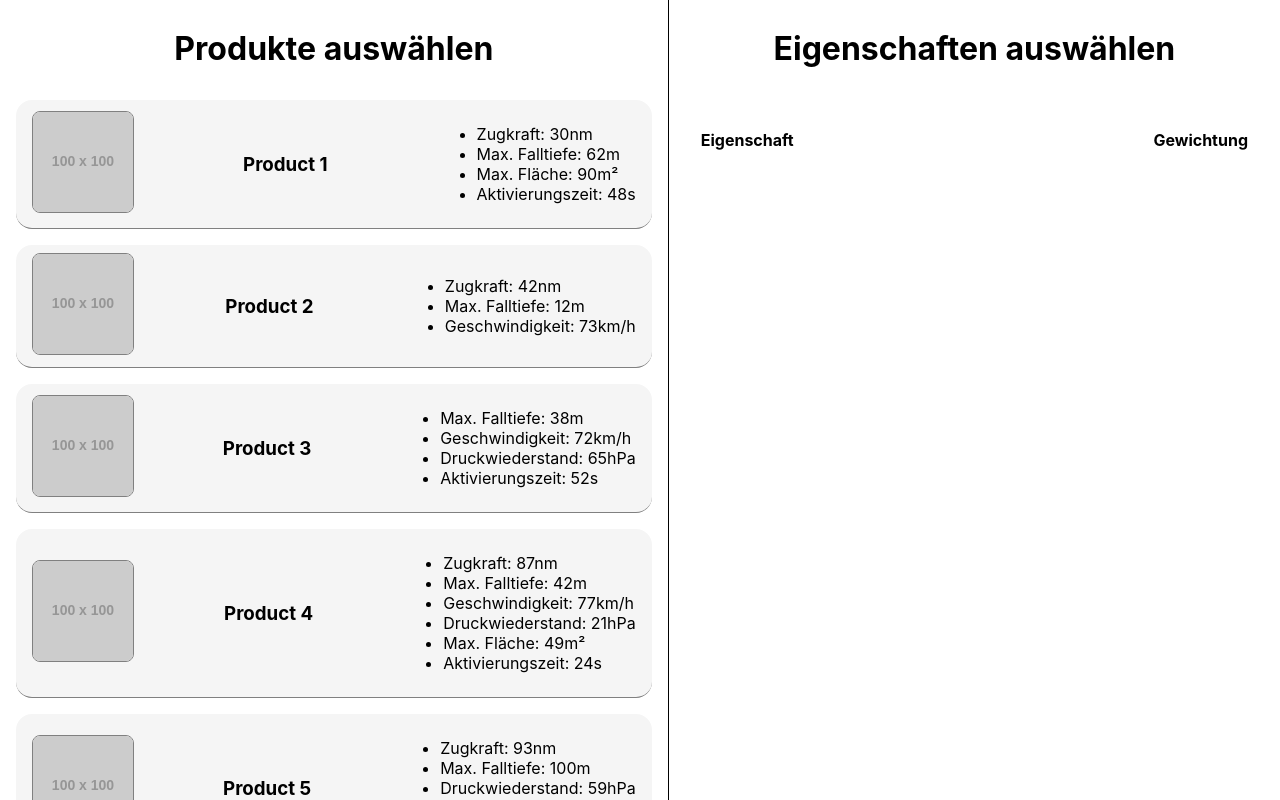
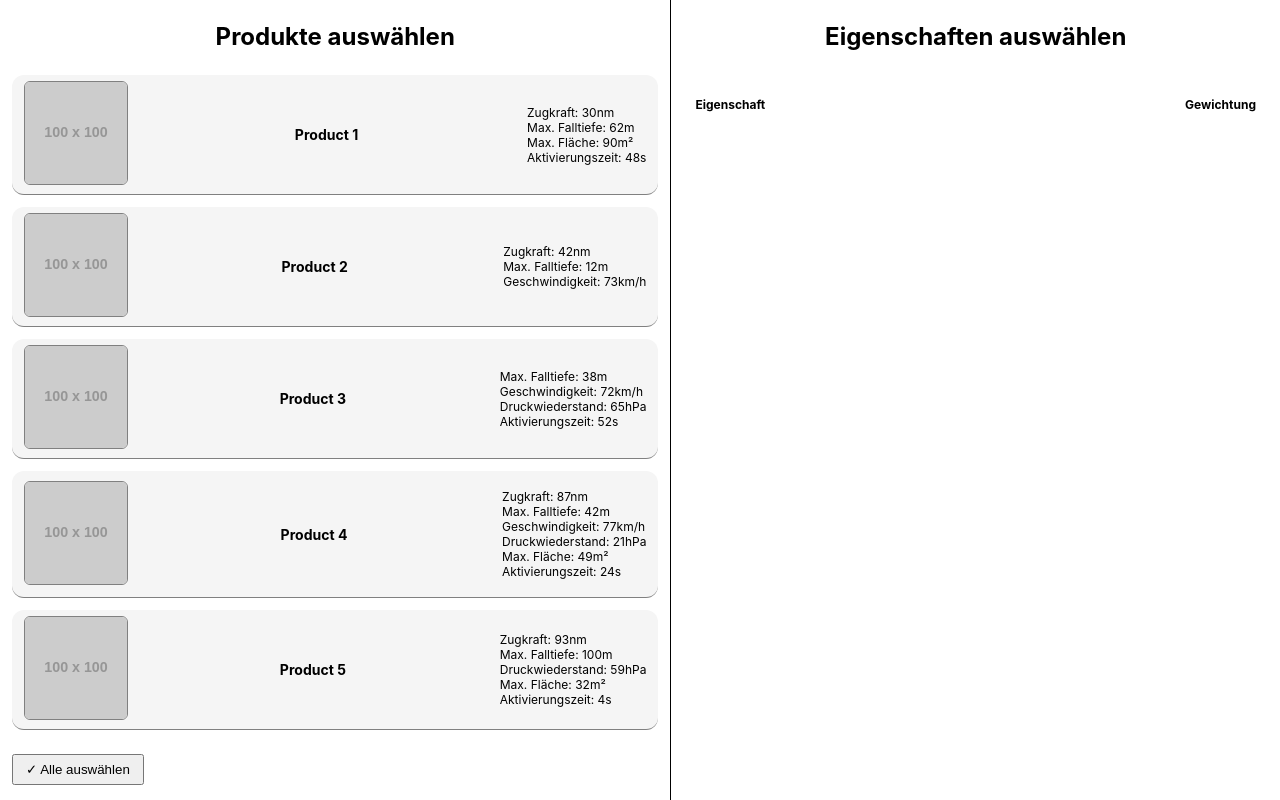
Before and after one commit to algoristic/compare-properties, a React (Create React App) app: page / in a window 1280 px wide. Shown: the top 800 px of the page. Built offline with nearby package versions, Linux system fonts and the light colour scheme.

Commit message:
💄 Fit to smaller screens

```diff
--- a/src/components/ProductSelect.css
+++ b/src/components/ProductSelect.css
@@ -5,7 +5,20 @@
 .select-list .selectable-product {
     border-bottom: var(--border-width) solid var(--border-color-item);
 }
+.product-name {
+    white-space: nowrap;
+    padding: 0 var(--space-unit-default);
+}
 .product-image img {
     border-radius: var(--space-unit-reduced);
     border: var(--border-width) solid var(--border-color-item);
+    width: 100%;
+    height: auto;
 }
+.properties-list {
+    list-style-type: none;
+    padding-left: 0;
+}
+.list-property {
+    white-space: nowrap;
+}
--- a/src/index.css
+++ b/src/index.css
@@ -16,6 +16,7 @@
 }
 html {
     scroll-behavior: smooth;
+    font-size: .75rem;
 }
 body {
     margin: 0;
```
